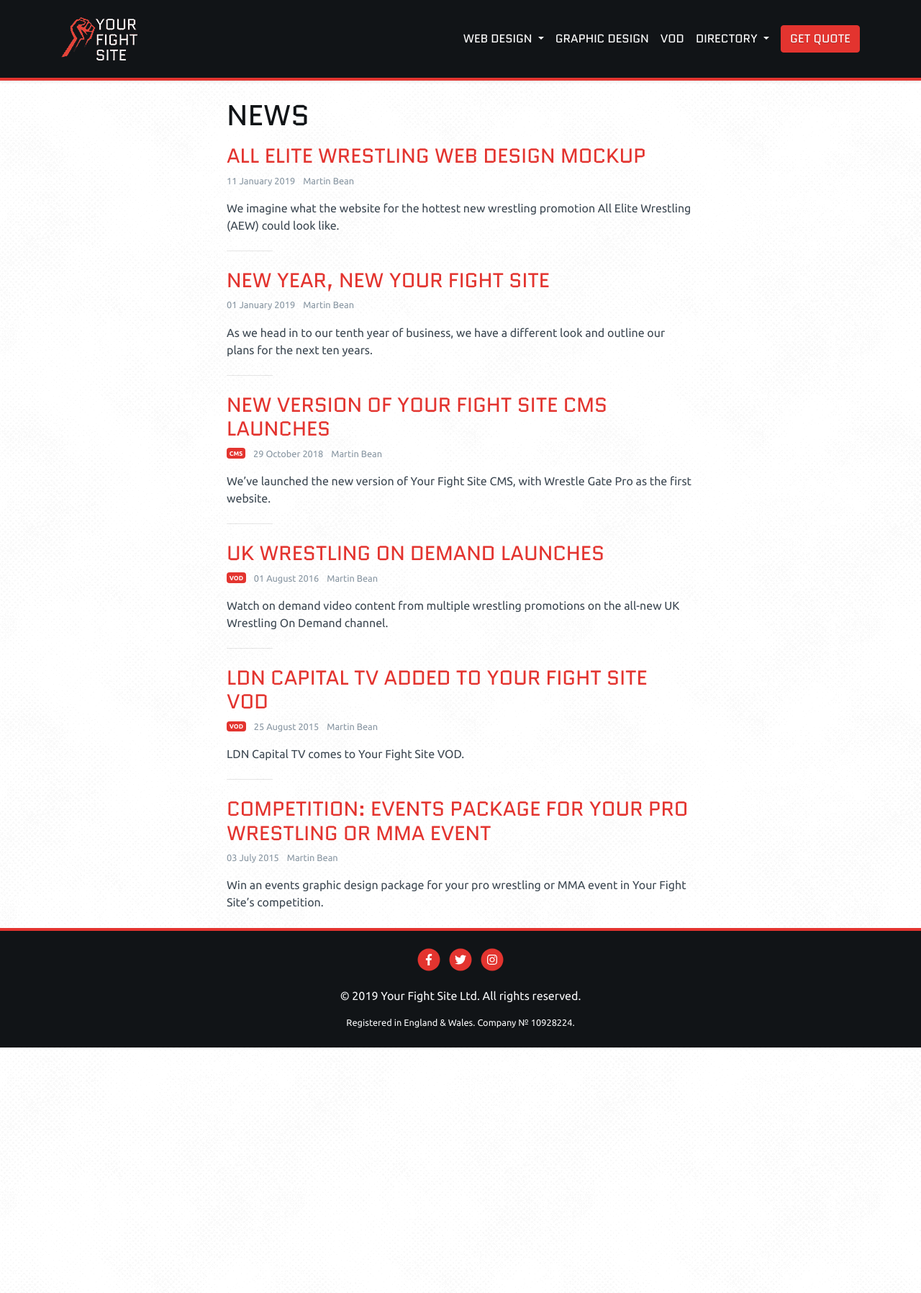
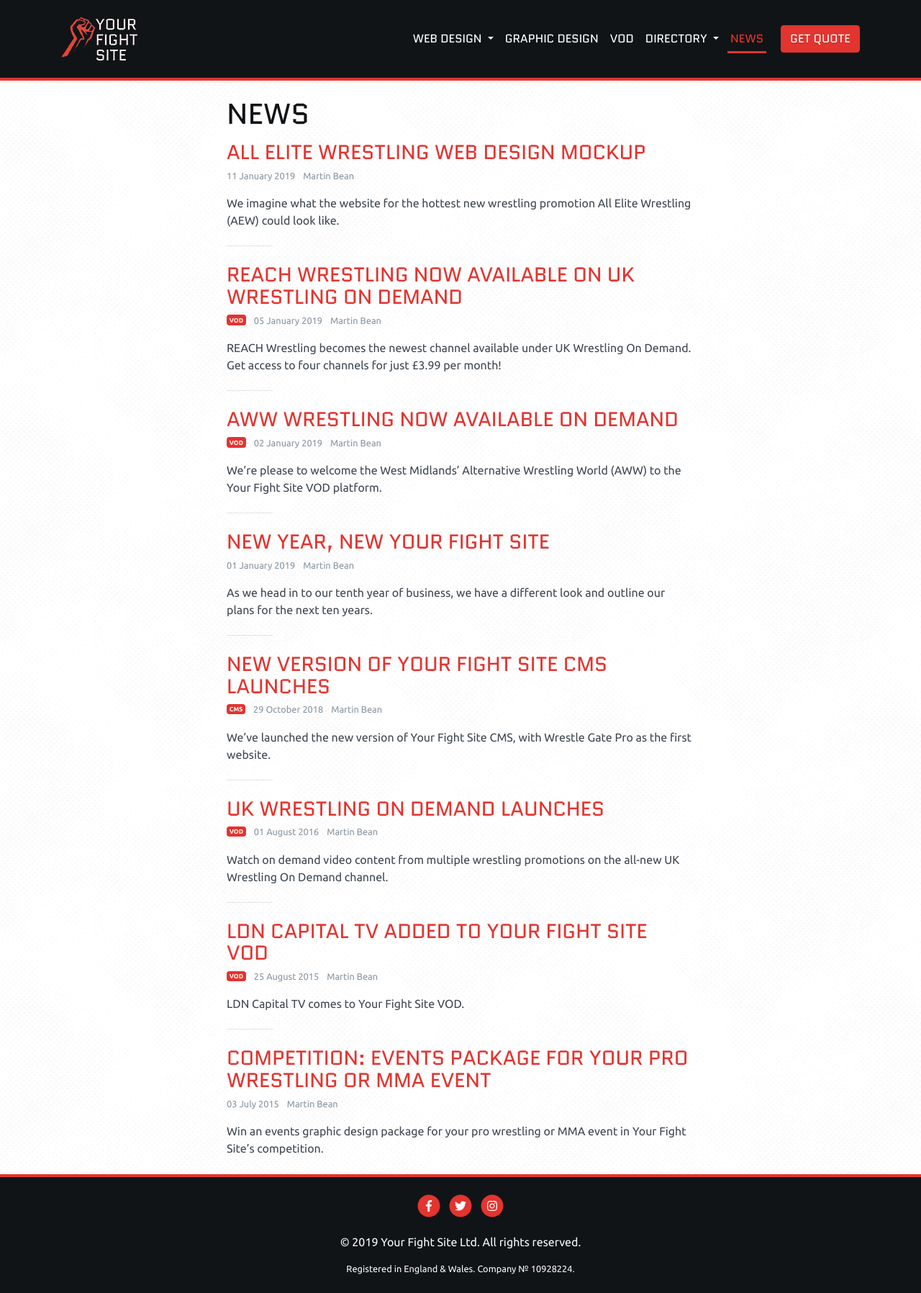
Before and after one commit to yourfightsite/yourfightsite.github.io, a Jekyll site: the page built from news/index.html, in a window 1280 px wide. Shown: the whole page at 72% size. Built offline with Jekyll 4.4.1, drawn with Linux system fonts in a browser that asks for light colours; nearby versions of some CDN libraries; before the commit the page ends 1455 px from its top, so only the background shows below that.

Commit message:
New channel announcements

```diff
--- a/_config.yml
+++ b/_config.yml
@@ -29,6 +29,7 @@
       path: ""
       type: "posts"
     values:
+      active_nav: news
       layout: post
   -
     scope:
@@ -51,3 +52,5 @@
 
 author:
   name: Martin Bean
+
+paginate: 10
--- a/_includes/header.html
+++ b/_includes/header.html
@@ -10,7 +10,7 @@
       <div class="collapse navbar-collapse" id="app-navbar-content">
         <ul class="navbar-nav ml-auto pt-3 pt-lg-0">
           <li class="nav-item dropdown">
-            <a class="nav-link dropdown-toggle{% if page.url contains '-web-design' %} active{% endif %}" href="{% link web-design.html %}" id="web-design-dropdown-menu-link" role="button" data-toggle="dropdown" aria-haspopup="true" aria-expanded="false">
+            <a class="nav-link dropdown-toggle{% if page.active_nav != 'news' and page.url contains '-web-design' %} active{% endif %}" href="{% link web-design.html %}" id="web-design-dropdown-menu-link" role="button" data-toggle="dropdown" aria-haspopup="true" aria-expanded="false">
               <span>Web Design</span>
             </a>
             <div class="dropdown-menu" aria-labelledby="web-design-dropdown-menu-link">
@@ -40,9 +40,12 @@
               <!-- Wrestling Podcasts -->
             </div>
           </li>
+          <li class="nav-item">
+            <a class="nav-link{% if page.active_nav == 'news' %} active{% endif %}" href="{% link news/index.html %}">News</a>
+          </li>
         </ul>
         <form class="form-inline pl-lg-2">
-          <a class="btn btn-primary d-block d-lg-inline-block mt-2 mt-lg-0 w-100 w-lg-auto" data-toggle="modal" href="#quote">Get quote</a>
+          <a class="btn btn-primary d-block d-lg-inline-block mt-2 mt-lg-0 ml-lg-2 w-100 w-lg-auto" data-toggle="modal" href="#quote">Get quote</a>
         </form>
       </div>
     </nav>
--- a/_layouts/post.html
+++ b/_layouts/post.html
@@ -1,6 +1,12 @@
 ---
 layout: news
 ---
+<nav class="mb-3 pb-3 border-bottom" aria-label="Breadcrumbs">
+  <ol class="breadcrumb mb-0 small">
+    <li class="breadcrumb-item"><a href="{% link news/index.html %}">News</a></li>
+    <li class="breadcrumb-item active">{{ page.title }}</li>
+  </ol>
+</nav>
 <article itemscope itemtype="http://schema.org/BlogPosting">
   <header>
     <h1 class="mb-2" itemprop="headline">{{ page.title }}</h1>
--- /dev/null
+++ b/_posts/2019-01-02-aww-wrestling-now-available-on-demand.md
@@ -0,0 +1,20 @@
+---
+excerpt: "We’re please to welcome the West Midlands’ Alternative Wrestling World (AWW) to the Your Fight Site VOD platform."
+tags: ["vod"]
+title: "AWW Wrestling now available on demand"
+---
+We’re pleased to announce that the West Midlands’ [Alternative Wrestling World][1]
+(AWW) is the latest wrestling promotion to launch a channel on [Your Fight Site VOD][2].
+
+AWW Wrestling will be making their back catalogue of events available for viewing.
+Videos may be individually rented, or you can subscribe to AWW’s channel for just
+£3.99 a month a watch all content available on the channel at no extra cost.
+
+Head over to AWW’s channel now: [vod.yourfightsite.com/channels/alternative-wrestling-world][1]
+
+If you’re a professional wrestling promoter looking for a new video on demand
+platform, then <a data-toggle="modal" data-services="video-on-demand" href="#quote">get in touch</a>
+and see how we can help promote and monetise your content.
+
+[1]: https://vod.yourfightsite.com/channels/alternative-wrestling-world
+[2]: https://vod.yourfightsite.com
--- /dev/null
+++ b/_posts/2019-01-05-reach-wrestling-now-available-on-uk-wrestling-on-demand.md
@@ -0,0 +1,23 @@
+---
+excerpt: "REACH Wrestling becomes the newest channel available under UK Wrestling On Demand. Get access to four channels for just £3.99 per month!"
+tags: ["vod"]
+title: "REACH Wrestling now available on UK Wrestling On Demand"
+---
+We at Your Fight Site are pleased to announce that [REACH Wrestling][1] has
+joined our flagship wrestling video on demand network, [UK Wrestling On Demand][2].
+
+REACH Wrestling becomes the fourth channel to be part the UK Wrestling On Demand
+network, joining [Pro Wrestling Chaos][3], [Shropshire Wrestling Alliance][4],
+and [Ultimate Pro Wrestling][5].
+
+The price of the UK Wrestling On Demand plan will remain the same. So for just
+**£3.99 a month** you can access **over 200 hours of video** on demand content
+from four wrestling promotions!
+
+To subscribe, head to [ukwrestlingondemand.com][2]
+
+[1]: https://vod.yourfightsite.com/channels/reach-wrestling
+[2]: https://www.ukwrestlingondemand.com
+[3]: https://vod.yourfightsite.com/channels/pro-wrestling-chaos
+[4]: https://vod.yourfightsite.com/channels/shropshire-wrestling-alliance
+[5]: https://vod.yourfightsite.com/channels/ultimate-pro-wrestling
--- a/news/index.html
+++ b/news/index.html
@@ -1,4 +1,5 @@
 ---
+active_nav: news
 excerpt: "News and updates from Your Fight Site."
 layout: news
 title: "Your Fight Site News"
```
Also changed, not shown: _sass/_variables.scss (+10 -0 lines), css/app.css.
